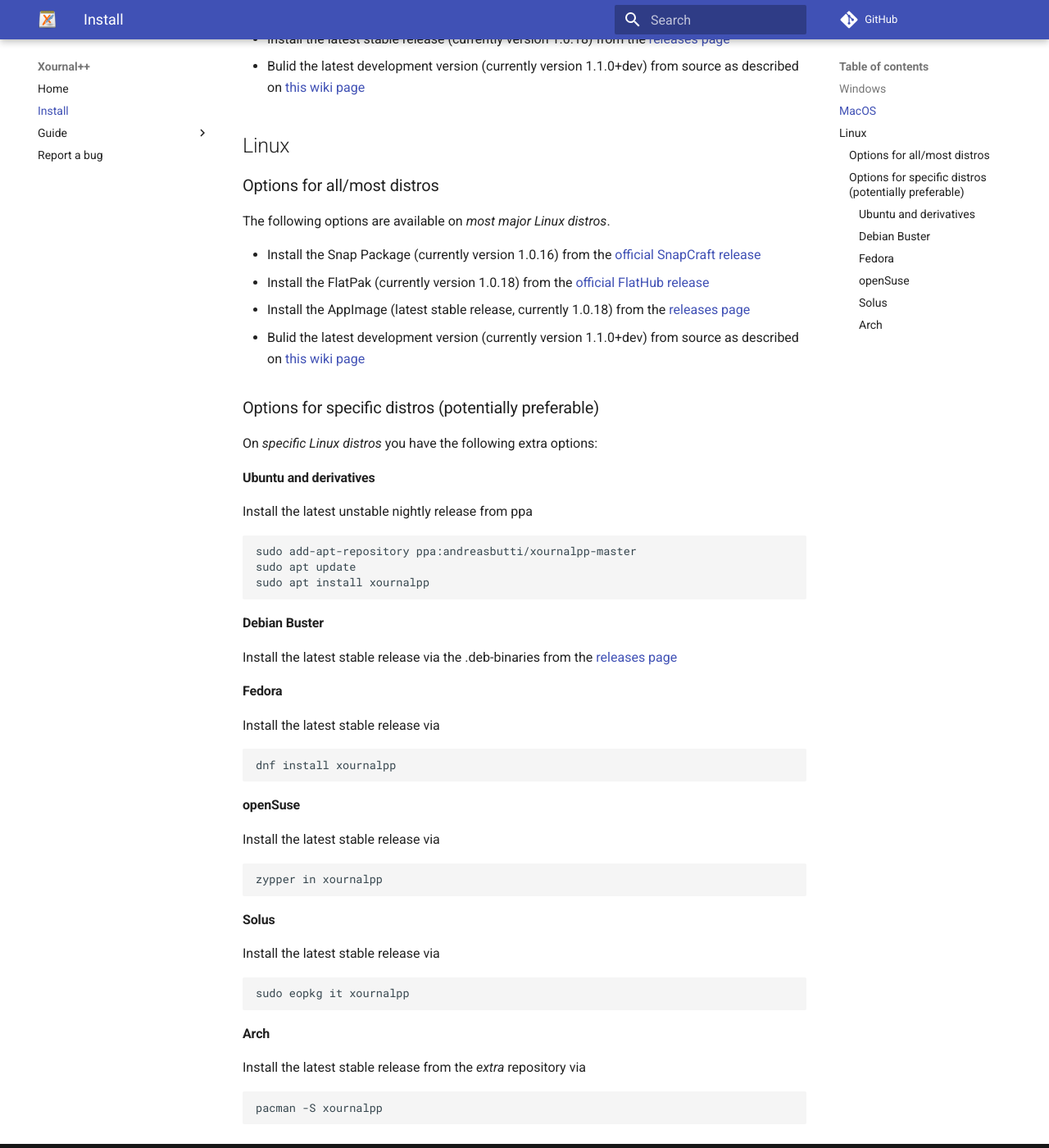
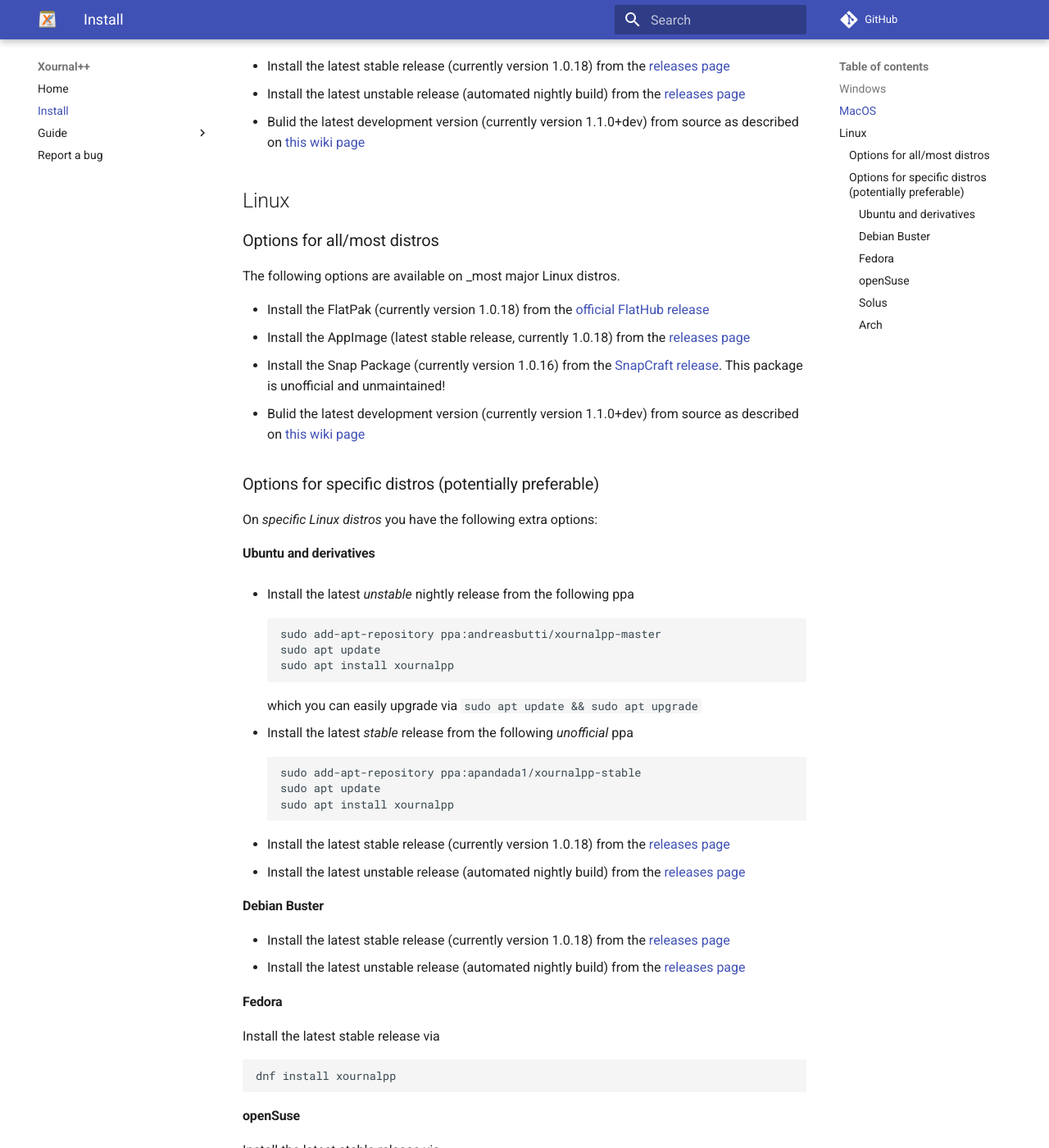
Before and after one commit to xournalpp/xournalpp.github.io, an MkDocs documentation site: the page built from docs/installation.md, in a window 1280 px wide and 1400 px high, scrolled down 530 px. Shown: the whole window at 82% size. Built offline with MkDocs 1.6.1 and Material for MkDocs 9.7.7, drawn with Linux system fonts in a browser that asks for light colours; comment, search, counter and statistics services are not loaded; some of the changed text lies outside the part shown.

Commit message:
include stable ppa and nightlies, fix warnings

```diff
--- a/docs/installation.md
+++ b/docs/installation.md
@@ -5,52 +5,76 @@ On this page we summarize the main installation options. For more details see [t
 Depending on your operation system you mainly have the following options to install Xournal++ on your device.
 
 ## Windows
+
 * Install the latest stable release (currently version 1.0.18) from the [releases page](https://github.com/xournalpp/xournalpp/releases)
+* Install the latest unstable release (automated nightly build) from the [releases page](https://github.com/xournalpp/xournalpp/releases/tag/nightly)
 * Bulid the latest development version (currently version 1.1.0+dev) from source as described on [this wiki page](https://github.com/xournalpp/xournalpp/blob/master/readme/WindowsBuild.md)
 
 ## MacOS
+
 * Install the latest stable release (currently version 1.0.18) from the [releases page](https://github.com/xournalpp/xournalpp/releases)
+* Install the latest unstable release (automated nightly build) from the [releases page](https://github.com/xournalpp/xournalpp/releases/tag/nightly)
 * Bulid the latest development version (currently version 1.1.0+dev) from source as described on [this wiki page](https://github.com/xournalpp/xournalpp/blob/master/readme/MacBuild.md)
 
 ## Linux
+
 ### Options for all/most distros
-The following options are available on _most major Linux distros_.
 
-* Install the Snap Package (currently version 1.0.16) from the [official SnapCraft release](https://snapcraft.io/xournalpp)
+The following options are available on _most major Linux distros.
+
 * Install the FlatPak (currently version 1.0.18) from the [official FlatHub release](https://flathub.org/apps/details/com.github.xournalpp.xournalpp)
 * Install the AppImage (latest stable release, currently 1.0.18) from the [releases page](https://github.com/xournalpp/xournalpp/releases)
-* Bulid the latest development version (currently version 1.1.0+dev) from source as described on
-[this wiki page](https://github.com/xournalpp/xournalpp/blob/master/readme/LinuxBuild.md)
+* Install the Snap Package (currently version 1.0.16) from the [SnapCraft release](https://snapcraft.io/xournalpp). This package is unofficial and unmaintained!
+* Bulid the latest development version (currently version 1.1.0+dev) from source as described on [this wiki page](https://github.com/xournalpp/xournalpp/blob/master/readme/LinuxBuild.md)
 
 ### Options for specific distros (potentially preferable)
+
 On _specific Linux distros_ you have the following extra options:
 
 #### Ubuntu and derivatives
-Install the latest unstable nightly release from ppa
 
-    sudo add-apt-repository ppa:andreasbutti/xournalpp-master
-    sudo apt update
-    sudo apt install xournalpp
+* Install the latest *unstable* nightly release from the following ppa
+
+        sudo add-apt-repository ppa:andreasbutti/xournalpp-master
+        sudo apt update
+        sudo apt install xournalpp
+
+    which you can easily upgrade via `sudo apt update && sudo apt upgrade`
+
+* Install the latest *stable* release from the following *unofficial* ppa
+
+        sudo add-apt-repository ppa:apandada1/xournalpp-stable
+        sudo apt update
+        sudo apt install xournalpp
+
+* Install the latest stable release (currently version 1.0.18) from the [releases page](https://github.com/xournalpp/xournalpp/releases)
+* Install the latest unstable release (automated nightly build) from the [releases page](https://github.com/xournalpp/xournalpp/releases/tag/nightly)
 
 #### Debian Buster
-Install the latest stable release via the .deb-binaries from the [releases page](https://github.com/xournalpp/xournalpp/releases)
+
+* Install the latest stable release (currently version 1.0.18) from the [releases page](https://github.com/xournalpp/xournalpp/releases)
+* Install the latest unstable release (automated nightly build) from the [releases page](https://github.com/xournalpp/xournalpp/releases/tag/nightly)
 
 #### Fedora
+
 Install the latest stable release via
 
     dnf install xournalpp
 
 #### openSuse
+
 Install the latest stable release via
 
     zypper in xournalpp
 
 #### Solus
+
 Install the latest stable release via
 
     sudo eopkg it xournalpp
 
 #### Arch
+
 Install the latest stable release from the _extra_ repository via
 
     pacman -S xournalpp
```
